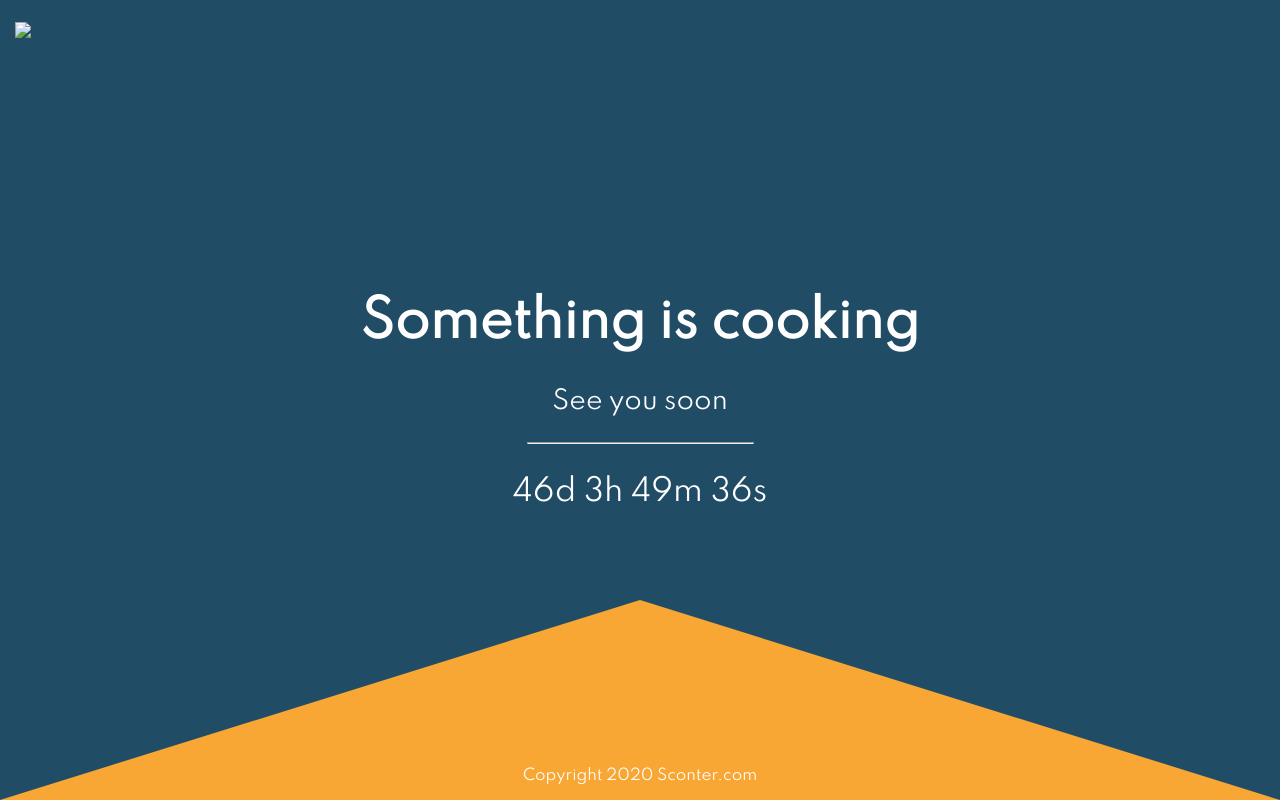
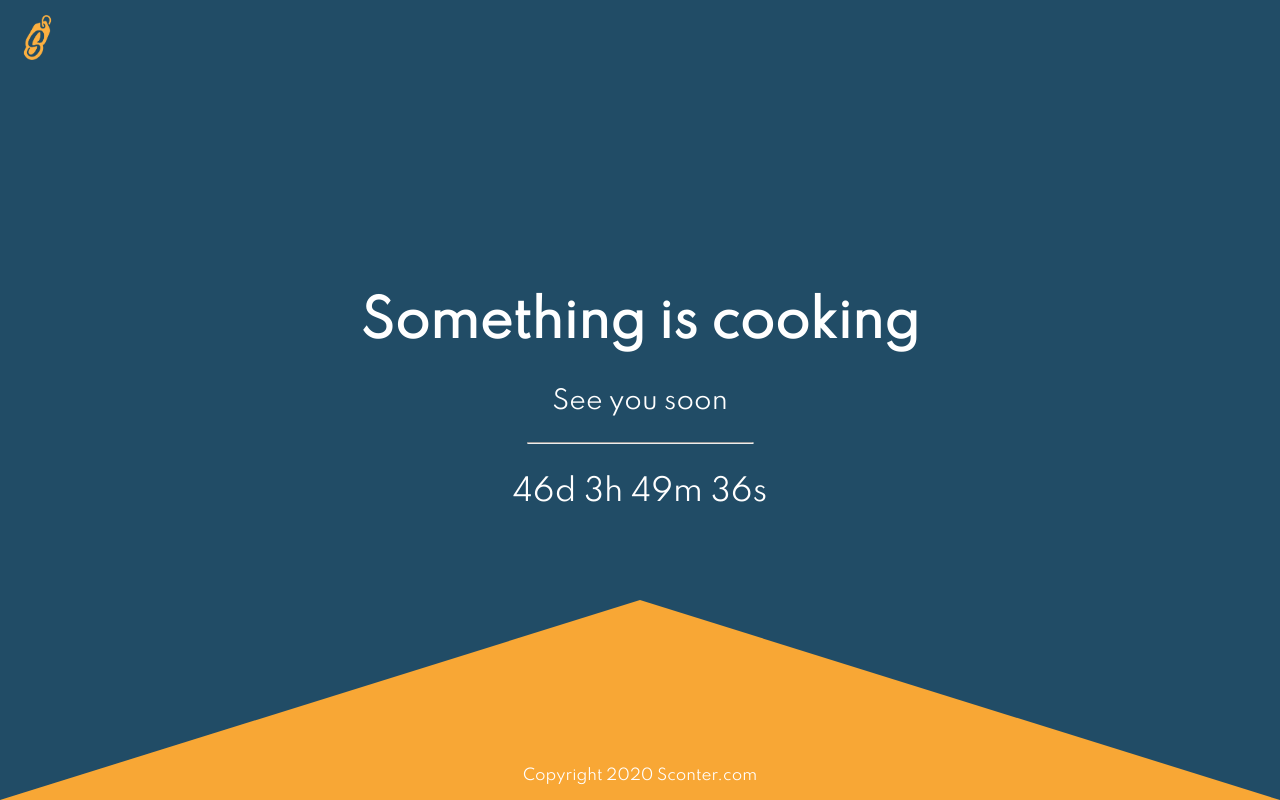
Before and after one commit to byandrej/Sconter-coming-soon, a plain HTML site: page index.html in a window 1280 px wide. Drawn offline with Linux system fonts and the light colour scheme.

Commit message:
Update index.html

```diff
--- a/index.html
+++ b/index.html
@@ -63,7 +63,7 @@ hr {
 <div class="bgimg">
     <div class="triangle"></div>
     <div class="topleft">
-        <img style="height:45px" src="icon-only.jpg">
+        <img style="height:45px" src="icon-only.png">
     </div>
     <div class="middle">
         <h1 style="font-weight: 800">Something is cooking</h1>
```
